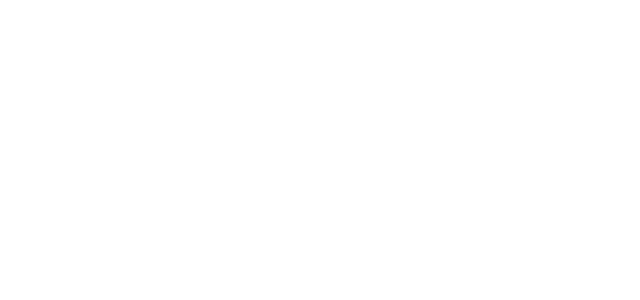
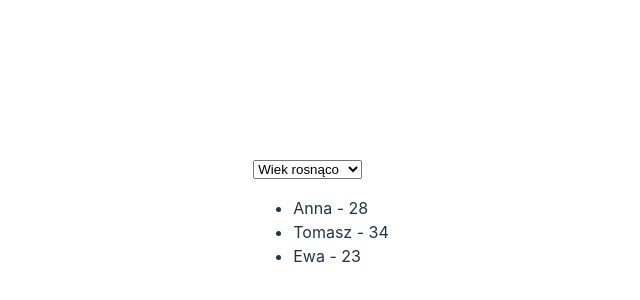
Before and after one commit to lukas-sikora/zadania-react, a React (Vite) app in the folder react-training/: page / in a window 1280 px wide. Shown: the part 180-480 px from the top of the page, without its empty margins (319-959 px from the left). Built offline with nearby package versions, Linux system fonts and the light colour scheme.

Commit message:
use-effect-task/4

```diff
--- a/react-training/src/App.jsx
+++ b/react-training/src/App.jsx
@@ -1,5 +1,29 @@
+import { useState } from "react";
+
+const users = [
+  { id: 1, name: "Anna", age: 28 },
+  { id: 2, name: "Tomasz", age: 34 },
+  { id: 3, name: "Ewa", age: 23 },
+];
+
 const App = () => {
-  return <div></div>;
+  const [sortedUsers, setSortedUsers] = useState(users);
+  const [sortOrder, setSortOrder] = useState("ascending");
+
+  return (
+    <div>
+      <select value={sortOrder} onChange={(e) => setSortOrder(e.target.value)}>
+        <option value="ascending">Wiek rosnąco</option>
+        <option value="descending">Wiek malejąco</option>
+      </select>
+      <ul>
+        {sortedUsers.map(({ id, name, age }) => (
+          <li key={id}>
+            {name} - {age}
+          </li>
+        ))}
+      </ul>
+    </div>
+  );
 };
-
 export default App;
```
